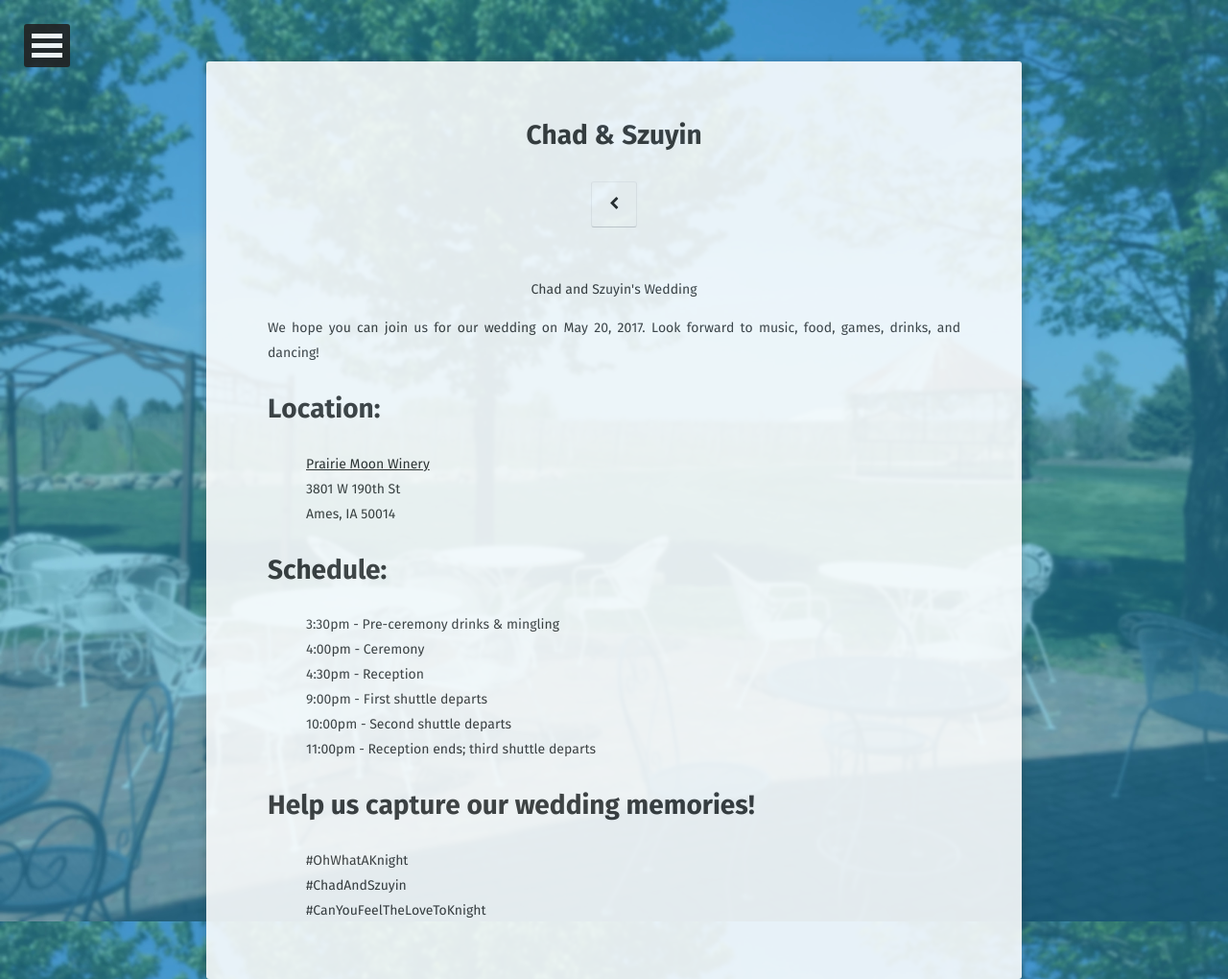
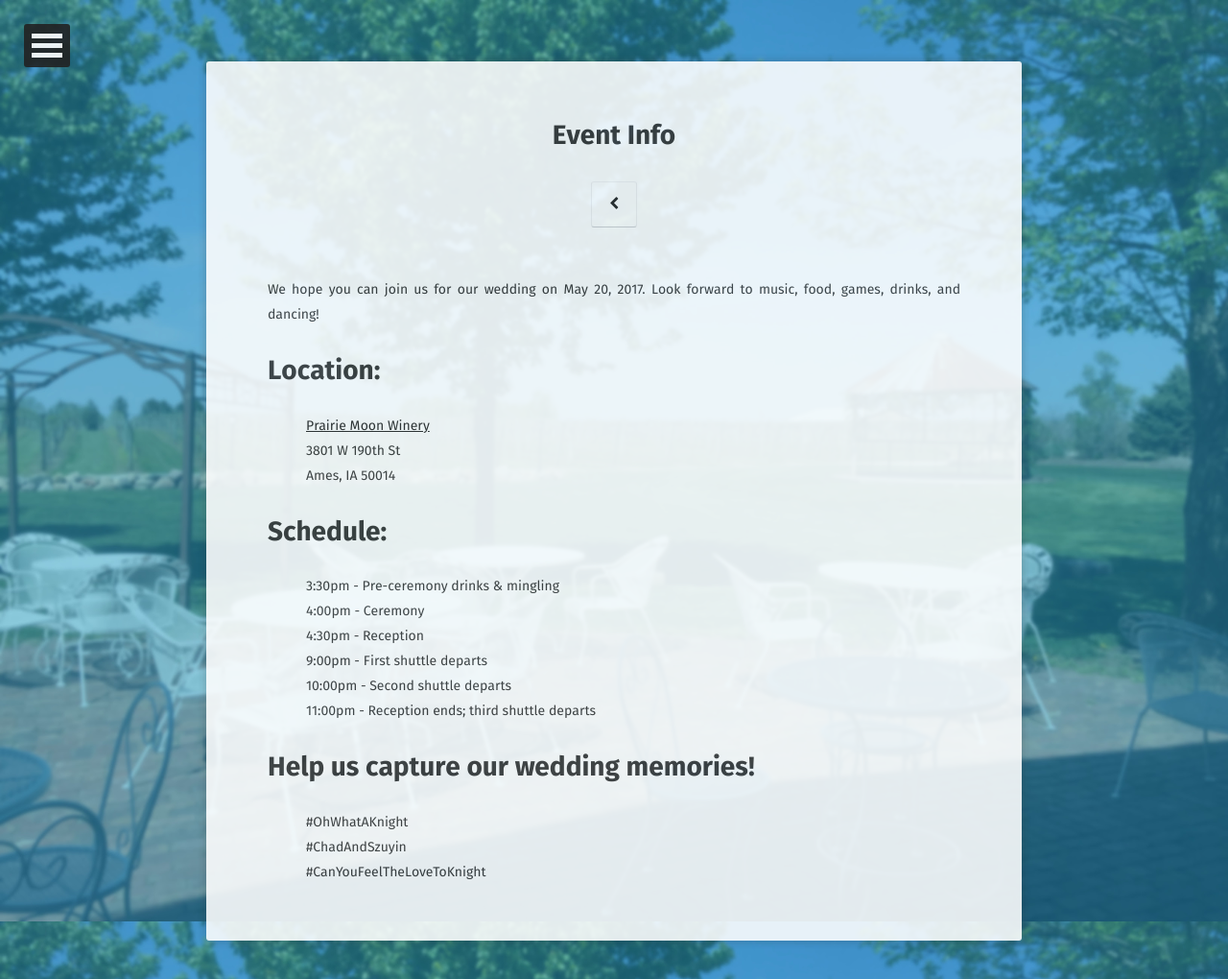
Before and after one commit to crgk/chadandszuyin.us, a Jekyll site: the page built from event.md, in a window 1280 px wide. Shown: the whole page at 96% size. Built offline with Jekyll 4.4.1, drawn with Linux system fonts in a browser that asks for light colours; some web fonts are replaced.

Commit message:
Change page title
Change from "Chad & Szuyin" to "Event Info"

```diff
--- a/event.md
+++ b/event.md
@@ -1,10 +1,8 @@
 ---
 layout: page
-title: Chad & Szuyin
+title: Event Info
 comments: false
 ---
-
-<center>Chad and Szuyin's Wedding</center>
 
 We hope you can join us for our wedding on May 20, 2017. Look forward to music, food, games, drinks, and dancing!
 
```
